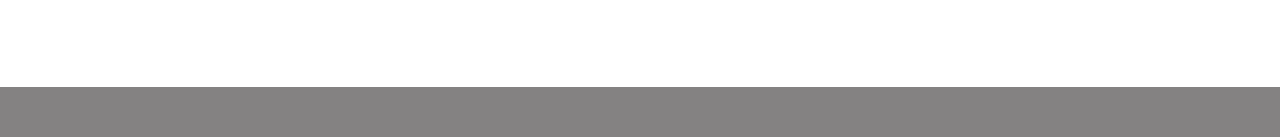
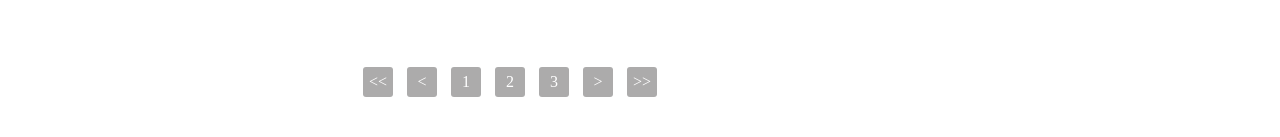
Before and after one commit to Sho-Tobori/1-3-practice, a plain HTML site: page index.html in a window 1280 px wide. Shown: the part 1635-1772 px from the top of the page. Drawn offline with Linux system fonts and the light colour scheme.

Commit message:
[Update]1-8 問3

```diff
--- a/index.html
+++ b/index.html
@@ -107,6 +107,16 @@
 				  </section>
 				 </div>
 </div>
+ <div class="pagination">
+  <p class="pagination-text"><<</p>
+  <p class="pagination-text"><</p>
+  <p class="pagination-text">1</p>
+  <p class="pagination-text">2</p>
+  <p class="pagination-text">3</p>
+  <p class="pagination-text">></p>
+  <p class="pagination-text">>></p>
+ </div>
+
 		</section>
 		<div class="sidebar">
 			<section class="popular">
--- a/style.css
+++ b/style.css
@@ -118,6 +118,22 @@ main {
 	font-size: 11px
 }
 
+.pagination {
+	text-align: center;
+	padding-top: 50px;
+}
+
+.pagination-text {
+	width: 30px;
+	height: 30px;
+	display: inline-block;
+	color: white;
+	background-color: #acabab;
+	border-radius: 3px;
+	margin: 0 5px;
+	line-height: 30px;
+}
+
 .sidebar{
 	width: 230px;
 	float: left;
```
